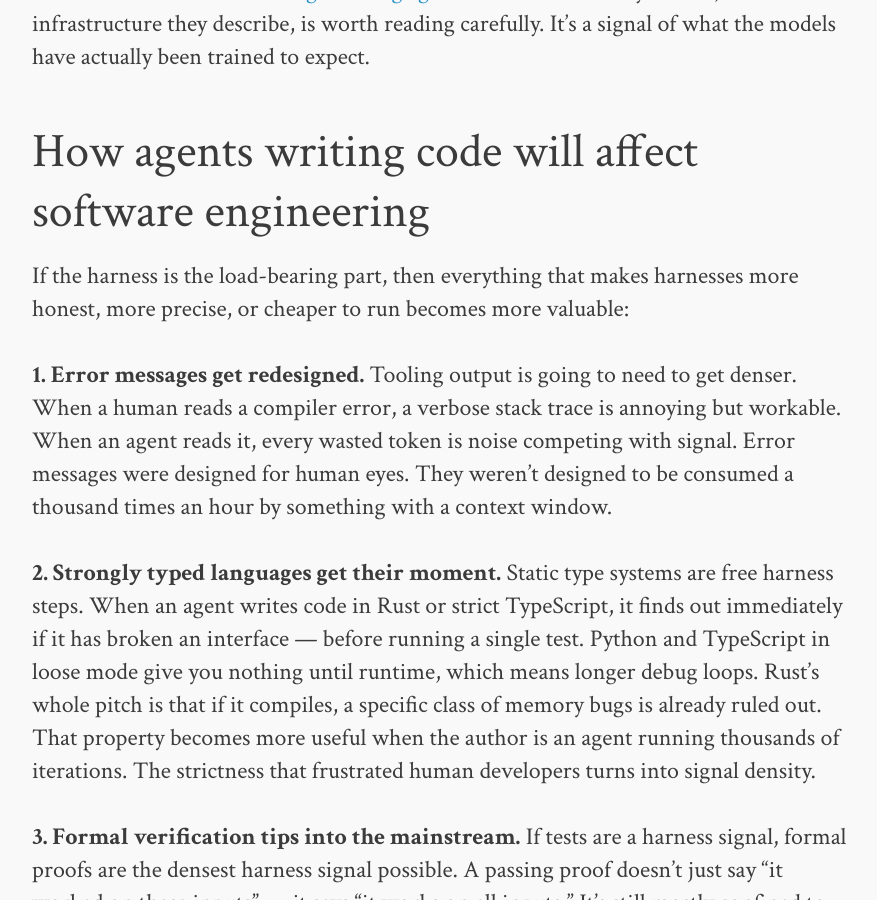
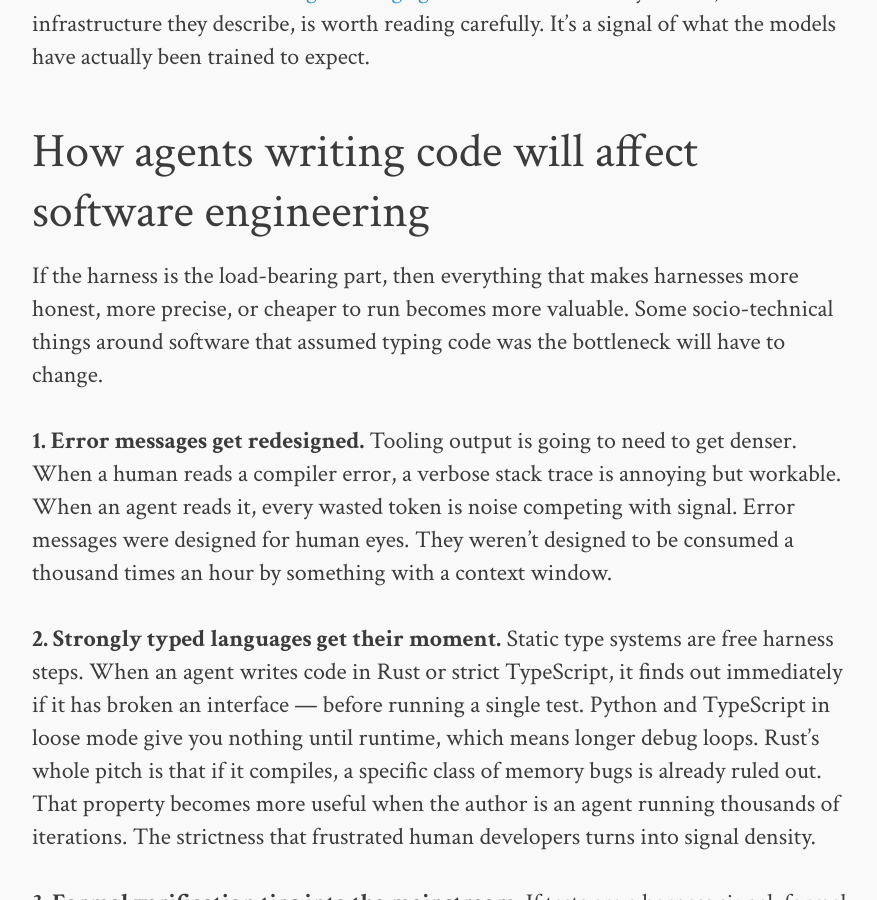
Before and after one commit to upman/upman.github.com, a Jekyll site: the page built from _posts/2026-03-02-LLM-Task-Horizons.md, in a window 1280 px wide and 900 px high, scrolled down 7468 px. Shown: the whole window, without its empty margins (198-1075 px from the left). Built offline with Jekyll 4.4.1, drawn with Linux system fonts in a browser that asks for light colours; comment, search, counter and statistics services are not loaded.

Commit message:
Add clarificaiton

```diff
--- a/_posts/2026-03-02-LLM-Task-Horizons.md
+++ b/_posts/2026-03-02-LLM-Task-Horizons.md
@@ -78,7 +78,7 @@ This is the gap that humans have to fill right now. Not by writing better prompt
 
 ## How agents writing code will affect software engineering
 
-If the harness is the load-bearing part, then everything that makes harnesses more honest, more precise, or cheaper to run becomes more valuable:
+If the harness is the load-bearing part, then everything that makes harnesses more honest, more precise, or cheaper to run becomes more valuable. Some socio-technical things around software that assumed typing code was the bottleneck will have to change.
 
 **1. Error messages get redesigned.** Tooling output is going to need to get denser. When a human reads a compiler error, a verbose stack trace is annoying but workable. When an agent reads it, every wasted token is noise competing with signal. Error messages were designed for human eyes. They weren't designed to be consumed a thousand times an hour by something with a context window.
 
```
Also changed, not shown: 1 other file.
